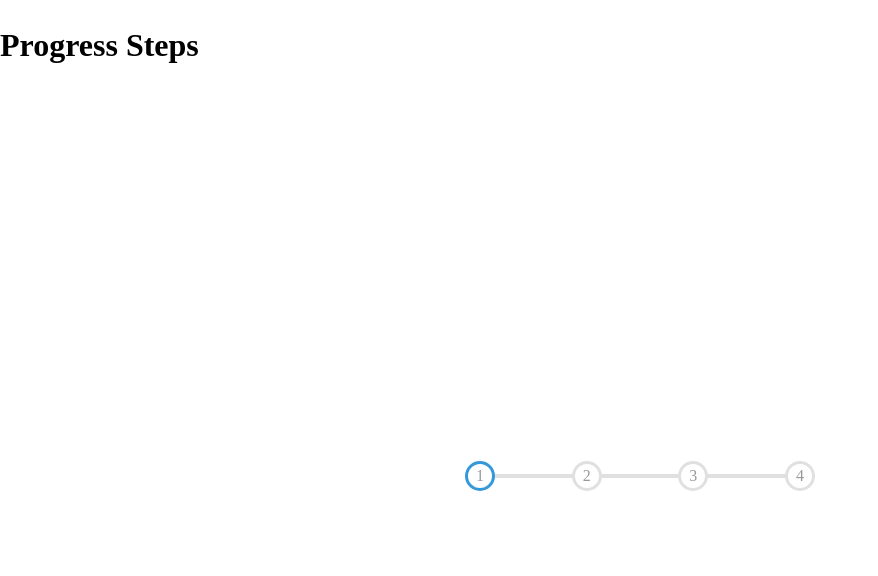
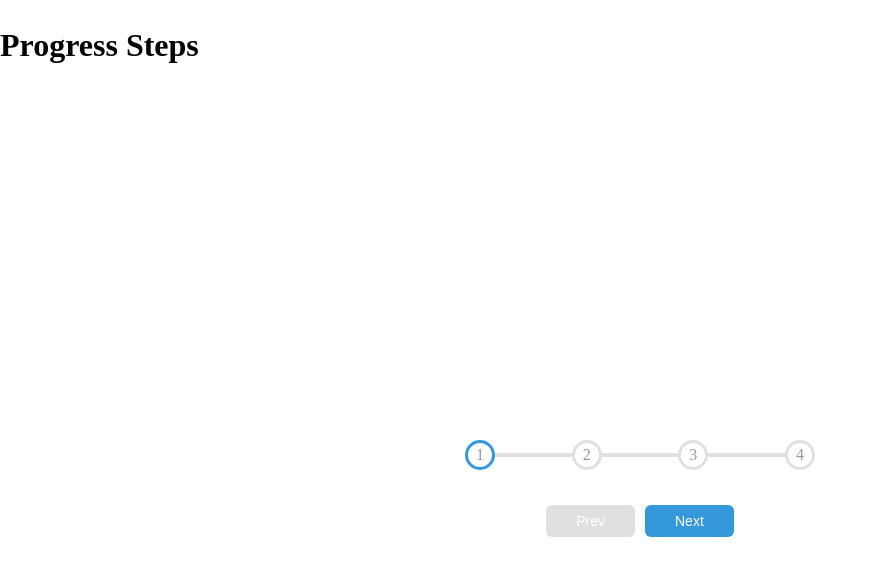
Before and after one commit to mitsu0616/frontend-learning, a Vue app: page /progress-steps in a window 1280 px wide. Shown: the top 576 px of the page, without its empty margins (0-878 px from the left). Built offline with nearby package versions, Linux system fonts and the light colour scheme.

Commit message:
Buttonのスタイル実装

```diff
--- a/src/components/ProgressSteps/Button.vue
+++ b/src/components/ProgressSteps/Button.vue
@@ -1,7 +1,41 @@
-<script setup></script>
+<script setup>
+import { useProgressStepsStore } from "../../store/progressSteps";
+
+const props = defineProps({
+  name: String
+})
+
+const store = useProgressStepsStore();
+
+</script>
 
 <template>
-
+  <button class="btn" :disabled="store.checkDisable(props.name)">{{ props.name }}</button>
 </template>
 
-<style lang="scss" scoped></style>
+<style lang="scss" scoped>
+$line-border-fill: #3498db;
+$line-border-empty: #e0e0e0;
+.btn {
+  background-color: $line-border-fill;
+  color: #fff;
+  border: 0;
+  border-radius: 6px;
+  padding: 8px 30px;
+  margin: 5px;
+  font-size: 14px;
+
+  &:active {
+    transform: scale(0.98);
+  }
+
+  &:focus {
+    outline: 0;
+  }
+
+  &:disabled {
+    background-color: $line-border-empty;
+    cursor: not-allowed;
+  }
+}
+</style>
--- a/src/components/ProgressSteps/StepBar.vue
+++ b/src/components/ProgressSteps/StepBar.vue
@@ -5,10 +5,11 @@ import StepCircle from "./StepCircle.vue"
 <template>
   <div class="container">
     <div class="progress"></div>
-    <StepCircle number="1"/>
-    <StepCircle number="2"/>
-    <StepCircle number="3"/>
-    <StepCircle number="4"/>
+    <!-- 数値型でpropsを渡すときは":プロパティ名"のようにコロンをつける必要がある -->
+    <StepCircle :number=1 />
+    <StepCircle :number=2 />
+    <StepCircle :number=3 />
+    <StepCircle :number=4 />
   </div>
 </template>
 
--- a/src/store/progressSteps.js
+++ b/src/store/progressSteps.js
@@ -2,19 +2,38 @@ import { ref, computed } from "vue";
 import { defineStore } from "pinia";
 
 export const useProgressStepsStore = defineStore("progressSteps", () => {
+  // 現在のstep
   const stepNumber = ref(1);
 
+  // Buttonのactive判定
+  // true = disabled
+  const checkDisable = computed(() => {
+    return (name) => {
+      let result = false;
+      if (
+        (name === "Prev" && stepNumber.value === 1) ||
+        (name === "Next" && stepNumber.value === 4)
+      ) {
+        result = true;
+      }
+
+      return result;
+    };
+  });
+
+  // stepを進める
   const addStepNumber = () => {
     if (stepNumber.value < 4) {
       stepNumber++;
     }
   };
 
+  // stepを戻す
   const subStepNumber = () => {
     if (stepNumber.value > 1) {
       stepNumber--;
     }
   };
 
-  return { stepNumber, addStepNumber, subStepNumber };
+  return { stepNumber, checkDisable, addStepNumber, subStepNumber };
 });
--- a/src/views/ProgressSteps.vue
+++ b/src/views/ProgressSteps.vue
@@ -8,8 +8,8 @@ import Button from "../components/ProgressSteps/Button.vue"
   <div class="page">
     <div class="container">
       <StepBar />
-      <Button />
-      <Button />
+      <Button name="Prev"/>
+      <Button name="Next"/>
     </div>
   </div>
 </template>
```
